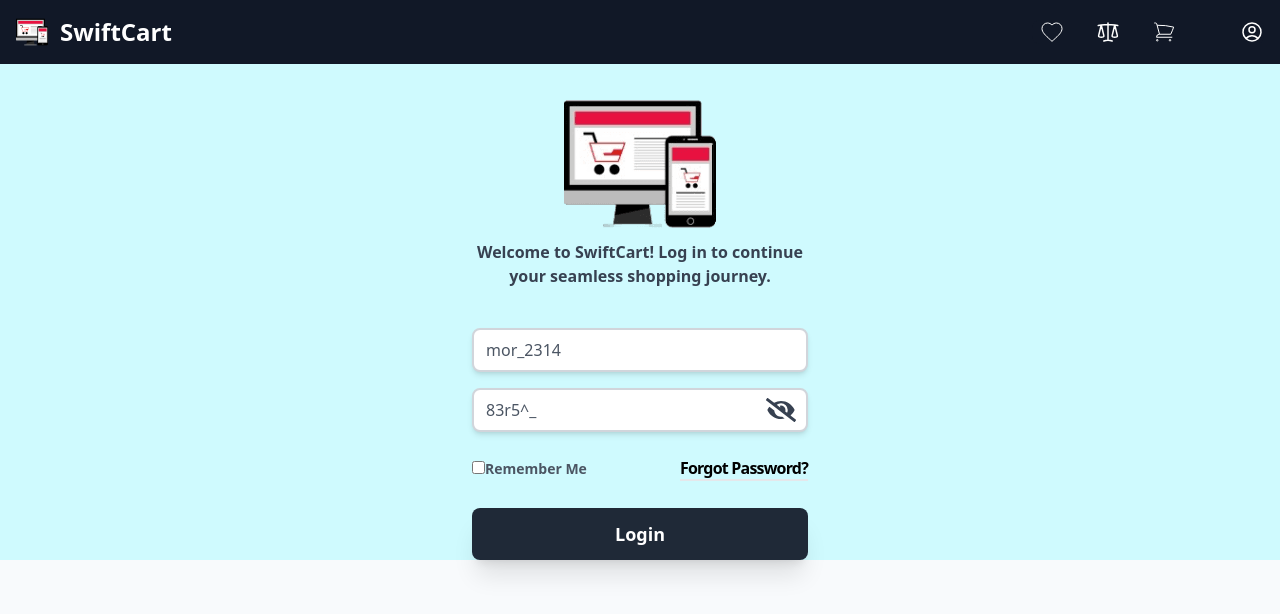
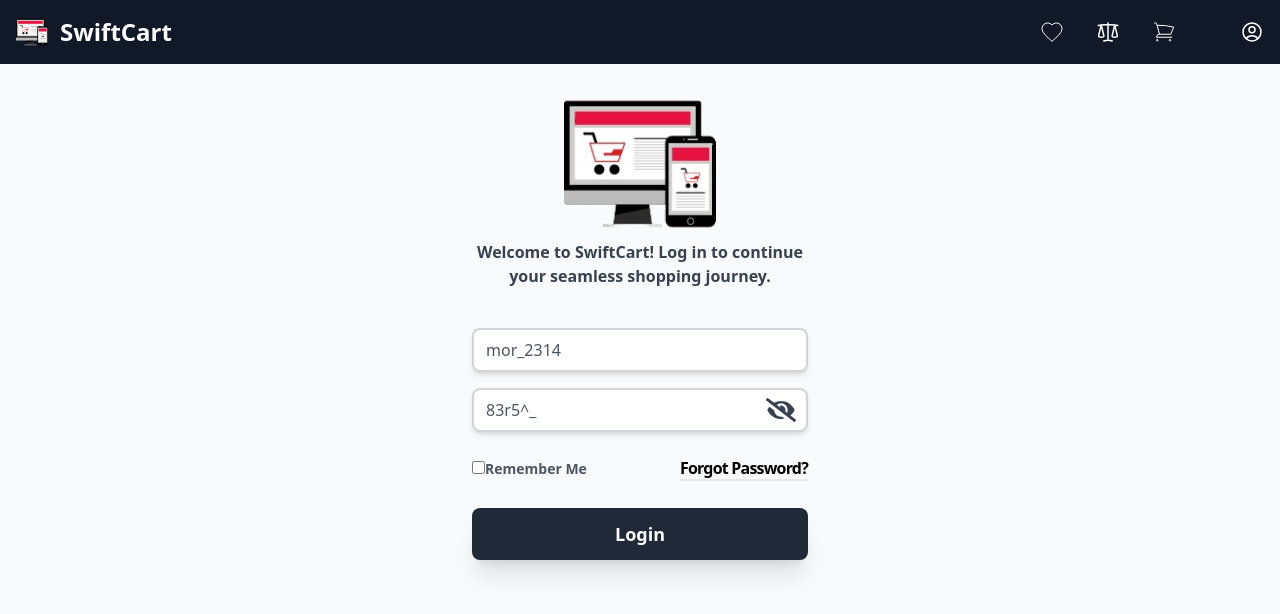
Before and after one commit to SABELOMAWELA/SABELOMAWELA-JSF-Portfolio_Piece_SABMAW527_JSE2401_GROUP--C_SABELO-MAWELA_JSF04, a Vue app: page /login in a window 1280 px wide. Shown: the top 614 px of the page. Built offline with nearby package versions, Linux system fonts and the light colour scheme.

Commit message:
Remove "bg-cyan-100 font-sans" class from div element.

```diff
--- a/src/components/Login.vue
+++ b/src/components/Login.vue
@@ -1,6 +1,6 @@
 <template>
   <navbar />
-  <div class="bg-cyan-100 font-sans">
+  <div>
     <div class="max-w-sm mx-auto px-6">
       <div class="relative flex flex-wrap">
         <div class="w-full relative">
```
